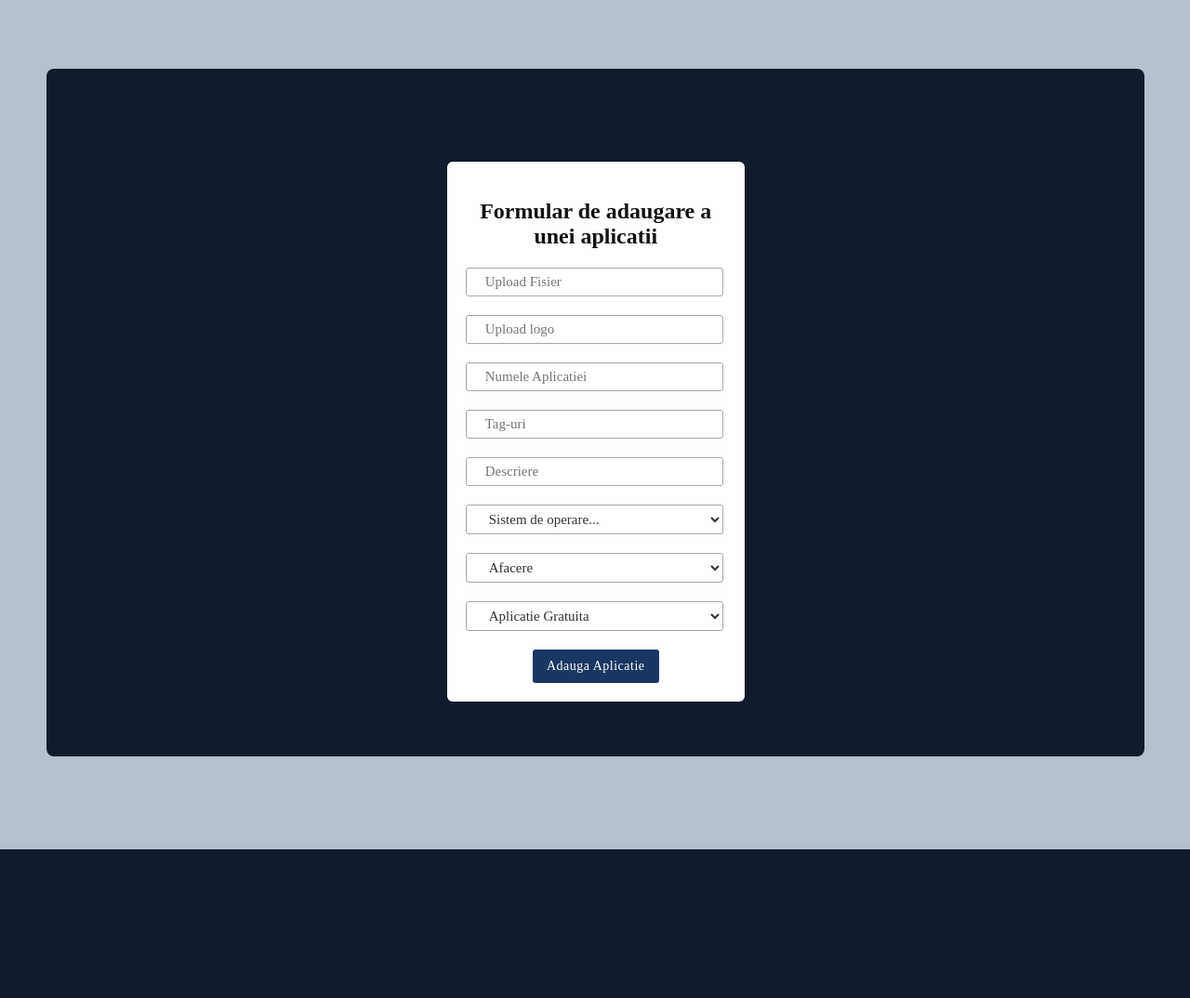
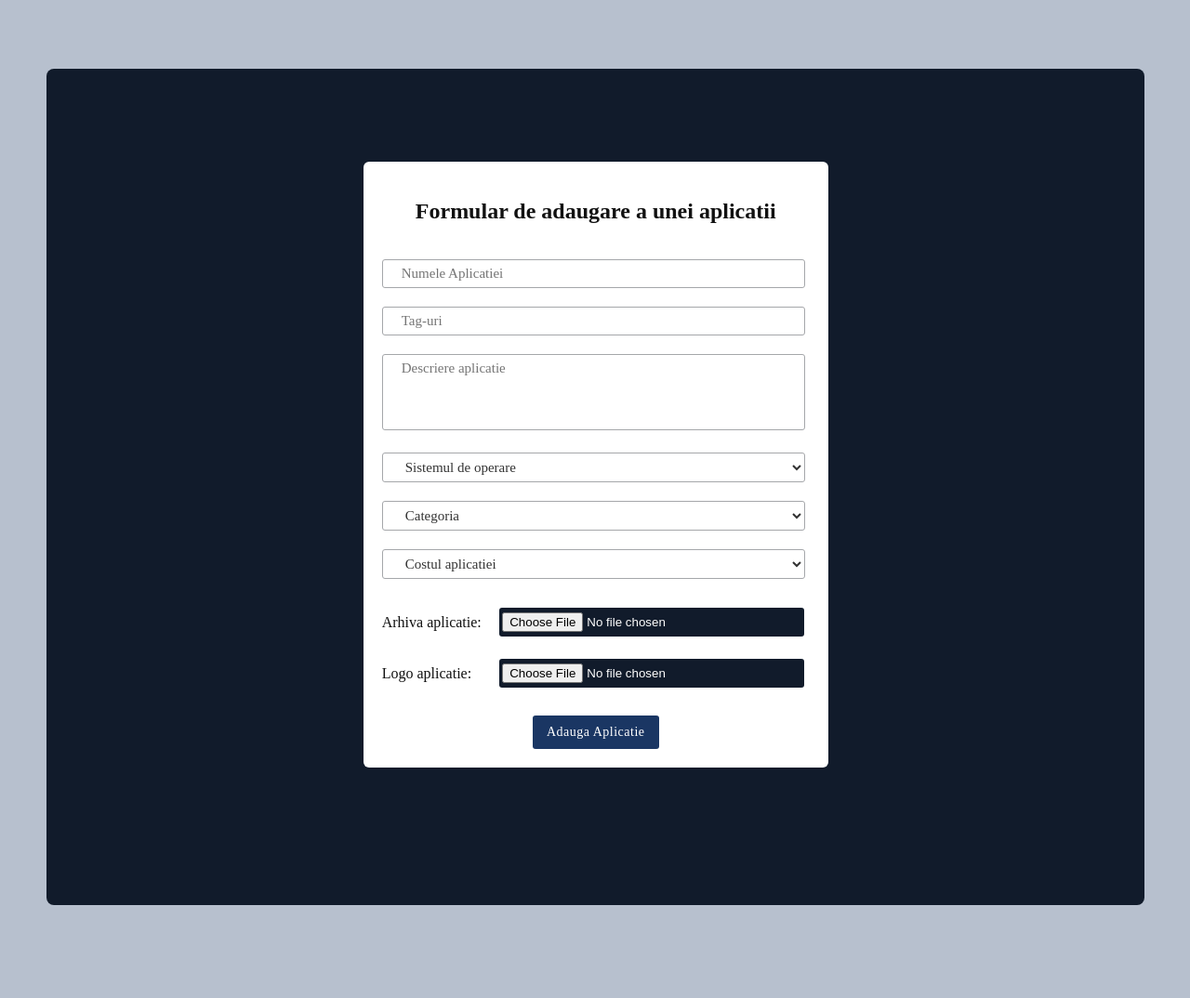
Before and after one commit to adelin998/TW-Sofy, a PHP site: page /adauga.html in a window 1280 px wide. Shown: the part 46-1120 px from the top of the page at 93% size. Before the commit the page ends 960 px from the top, so only its background shows below. Run offline with PHP 8.4, Linux system fonts and the light colour scheme.

Commit message:
Terminat pagina adaugat aplicatie

```diff
--- a/adauga.html
+++ b/adauga.html
@@ -39,14 +39,15 @@
 
 	 				<form>
 
-	 					<h1 class="h1Form"> Formular de adaugare a unei aplicatii </h1>
-	 					<input class="inputLogin" type="text" placeholder="Upload Fisier"><br>
-	 					<input class="inputLogin" type="text" placeholder="Upload logo"><br>
+	 					<h1 class="h1Form"> Formular de adaugare a unei aplicatii </h1><br>
+
+
+
 	 					<input class="inputLogin" type="text" placeholder="Numele Aplicatiei"><br>
 	 					<input class="inputLogin" type="text" placeholder="Tag-uri"><br>
-	 					<input class="inputLogin" type="textarea" rows="4" cols="50" placeholder="Descriere"><br>
+	 					<textarea placeholder="Descriere aplicatie" class="inputLogin" rows="4" ></textarea>
 	 					<select class="inputLogin" name="">
-	 						<option>Sistem de operare...</option>
+	 						<option value="" selected style="display:none">Sistemul de operare</option>
                         	<option value="alege">Windows 10</option>
                         	<option value="alege">Windows XP</option>
                         	<option value="alege">Windows Vista</option>
@@ -58,8 +59,11 @@
                         	<option value="alege">iOS</option>
                         	<option value="alege">Android</option>
                         </select>
+
+
 	 					<br>
 	 					<select class="inputLogin">
+	 						<option value="" selected style="display:none">Categoria</option>
                         	<option value="alege">Afacere</option>
                         	<option value="alege">Arta si design</option>
                         	<option value="alege">Comunicare</option>
@@ -73,10 +77,15 @@
                         </select>
 	 					<br>
 	 					<select class="inputLogin">
+	 						<option value="" selected style="display:none">Costul aplicatiei</option>
                         	<option value="alege">Aplicatie Gratuita</option>
                         	<option value="alege">Aplicatie Contra Cost</option>
                         </select>
-	 					<br>
+	 					<br><br>
+
+	 					    <div >Arhiva aplicatie: </div><input type="file" id="fileUp" name="upload" accept=".zip,.rar">
+						<div for="fileUp" style="margin-top:37px; " >Logo aplicatie: </div><input type="file" id="fileUp" name="upload" accept=".jpg,.jpeg,.gif,.tiff,.png,.bmp"><br><br>
+
 	 					<div class="regBtn">
 	 					<input class="buttonRegister" type="button" value="Adauga Aplicatie" >
                         </div>
--- a/css/style.css
+++ b/css/style.css
@@ -139,7 +139,7 @@
 
    	.centerAdauga{
 		width:100%;
-        min-height:740px;
+        min-height:900px;
         float:left;
         color:#fff;
         border-radius: 8px;
@@ -411,7 +411,7 @@
 	}
 
 	.formAddAdauga{
-		width: 320px;
+		width: 500px;
 		background: #fff ;
 		color: #111;
 		padding:20px 20px;
@@ -832,3 +832,20 @@
 #item{
 	display: block;
 }
+
+textarea {
+   resize: none;
+}
+
+#fileUp{
+background:#111b2b;
+padding:5px 3px;
+border-radius:3px;
+color:#fff;
+margin-bottom:20px;
+width:70%;
+float:right;
+margin-top:-25px;
+margin-left:-10px;
+margin-right:5.5px;
+}
```
Also changed, not shown: inregistrare.html (+6 -3 lines), login.html (+4 -4 lines).
